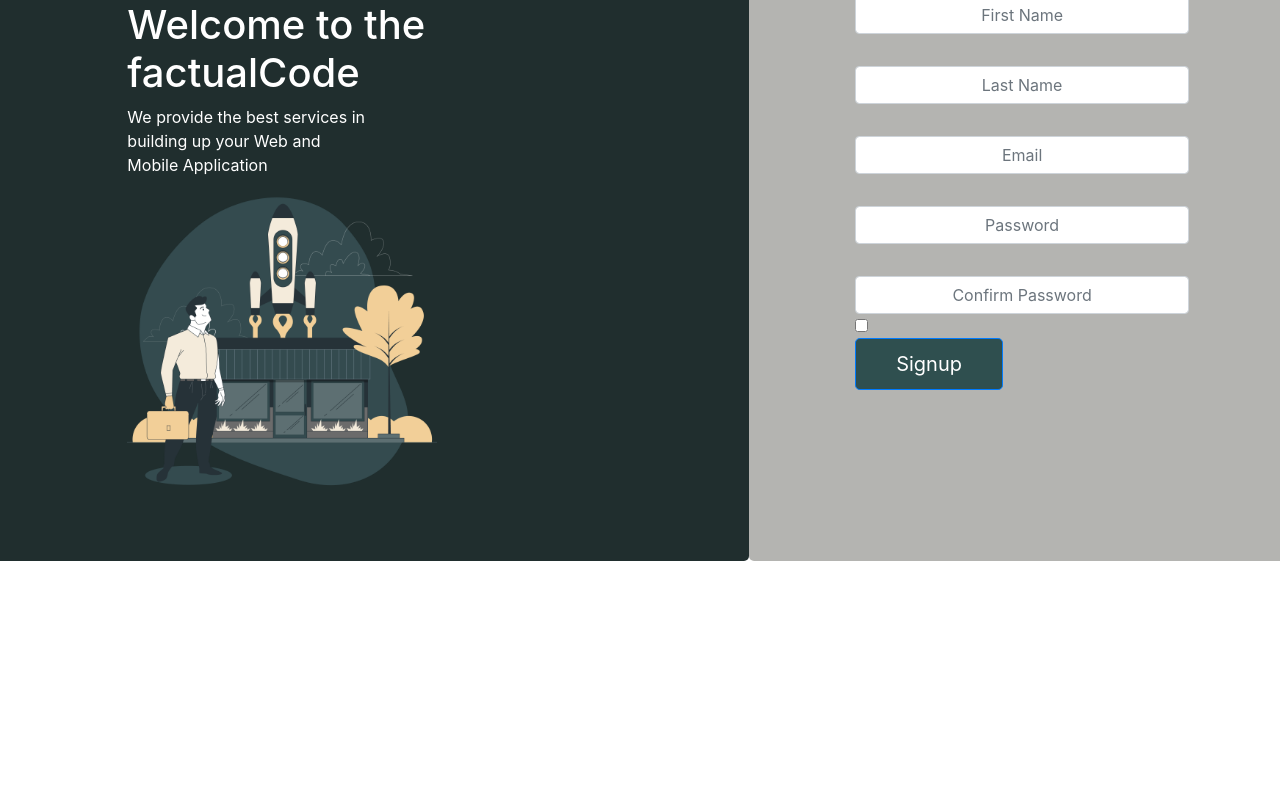
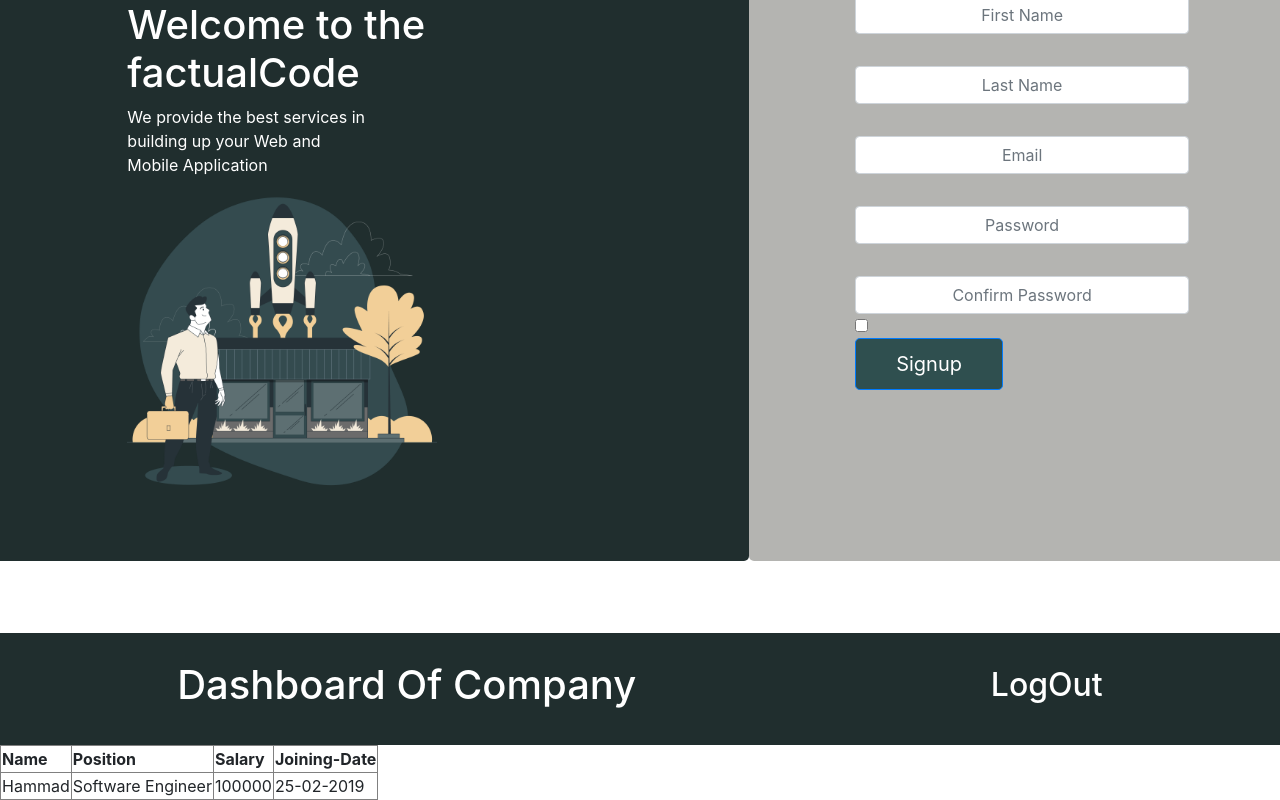
Before and after one commit to areebshakeel/QApp, a React (Create React App) app: page / in a window 1280 px wide. Shown: the part 239-1039 px from the top of the page. Before the commit the page ends 800 px from the top, so only its background shows below. Built offline with nearby package versions, Linux system fonts and the light colour scheme.

Commit message:
dashboard initialize

```diff
--- a/package.json
+++ b/package.json
@@ -6,6 +6,7 @@
     "@testing-library/jest-dom": "^4.2.4",
     "@testing-library/react": "^9.3.2",
     "@testing-library/user-event": "^7.1.2",
+    "antd": "^4.6.5",
     "bootstrap": "^4.5.2",
     "react": "^16.13.1",
     "react-bootstrap": "^1.3.0",
--- a/src/App.js
+++ b/src/App.js
@@ -2,11 +2,14 @@ import React from 'react';
 import logo from './logo.svg';
 import './App.css';
 import Signup from './components/view/signup/'
+import DashboardCompany from './views/dashboard'
 
 function App() {
   return (
     <div >
     <Signup></Signup>
+    <br/><br/><br/>
+    <DashboardCompany/>
     </div>
   );
 }
--- /dev/null
+++ b/src/views/dashboard/index.js
@@ -0,0 +1,60 @@
+import React from 'react';
+import {Row , Col } from 'antd';
+
+
+
+
+
+
+
+function DashboardCompany(){
+
+
+
+
+    return(
+        <>
+       {/* navbar starts */}
+        <Row style={{display: 'flex', justifyContent: 'space-around', alignItems: 'center', backgroundColor: 'rgb(32, 46, 46)', height:'7rem'}}>
+            <Col>
+
+                 <h1 style={{color: 'white'}}>Dashboard Of Company </h1>
+
+            </Col>
+            <Col>
+                <h2 style={{color: 'white'}}>LogOut</h2>
+
+            </Col>
+        </Row>
+        {/* navbar ends */}
+        <Row>
+            <Col>
+
+                <table border='1'>
+                    <tr>
+                        <th>Name</th>
+                        <th>Position</th>
+                        <th>Salary</th>
+                        <th>Joining-Date</th>
+
+                    </tr>
+                    <tr>
+                        <td>Hammad</td>
+                        <td>Software Engineer</td>
+                        <td>100000</td>
+                        <td>25-02-2019</td>
+                    </tr>
+
+
+                </table>
+
+            </Col>
+        </Row>
+
+
+        </>
+
+    )
+}
+
+export default DashboardCompany;
```
Also changed, not shown: 1 other file (tests, documents, lock files or other folders).
